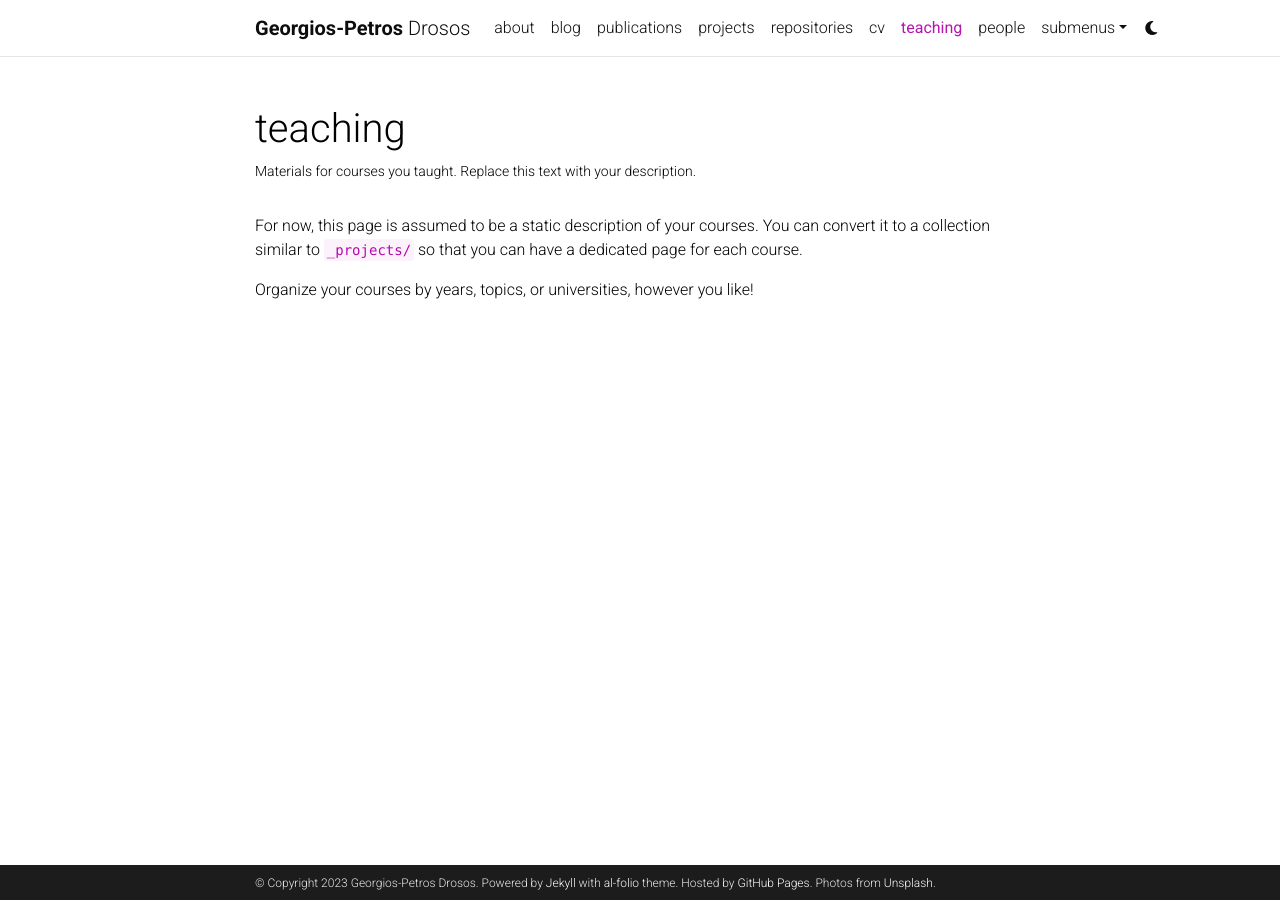
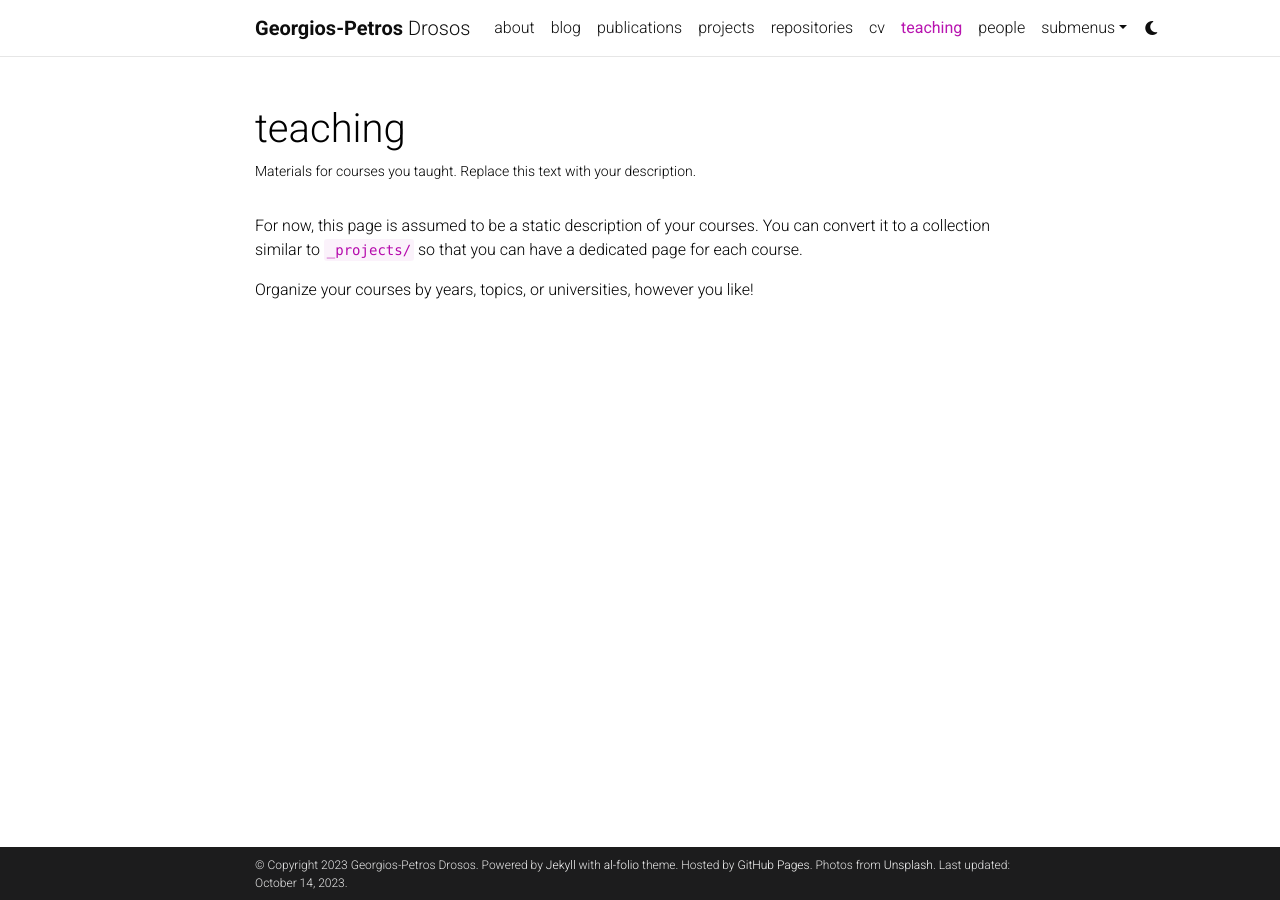
Before and after one commit to gdrosos/gdrosos.github.io, a Jekyll site: the page built from _pages/teaching.md, in a window 1280 px wide. Built offline with Jekyll 4.4.1, drawn with Linux system fonts in a browser that asks for light colours; comment, search, counter and statistics services are not loaded; a style sheet for code colours, icons or effects is not loaded; some of the changed lines change nothing that is shown.

Commit message:
Work on profile

```diff
--- a/_config.yml
+++ b/_config.yml
@@ -8,19 +8,19 @@
 last_name: Drosos
 email: gdrosos@aueb.gr.com
 description: > # the ">" symbol means to ignore newlines until "footer_text:"
-  A simple, whitespace theme for academics. Based on [*folio](https://github.com/bogoli/-folio) design.
+  Welcome to Georgios' personal website!
 footer_text: >
   Powered by <a href="https://jekyllrb.com/" target="_blank">Jekyll</a> with <a href="https://github.com/alshedivat/al-folio">al-folio</a> theme.
   Hosted by <a href="https://pages.github.com/" target="_blank">GitHub Pages</a>.
   Photos from <a href="https://unsplash.com" target="_blank">Unsplash</a>.
-keywords: jekyll, jekyll-theme, academic-website, portfolio-website  # add your own keywords or leave empty
+keywords:  # add your own keywords or leave empty
 
 lang: en # the language of your site (for example: en, fr, cn, ru, etc.)
 icon: ⚛️  # the emoji used as the favicon (alternatively, provide image name in /assets/img/)
 
 url: https://gdrosos.github.io # the base hostname & protocol for your site
 baseurl:  # the subpath of your site, e.g. /blog/
-last_updated: false # set to true if you want to display last updated in the footer
+last_updated: true # set to true if you want to display last updated in the footer
 impressum_path:  # set to path to include impressum link in the footer, use the same path as permalink in a page, helps to conform with EU GDPR
 
 # -----------------------------------------------------------------------------
@@ -67,13 +67,13 @@
 # Social integration
 # -----------------------------------------------------------------------------
 
-github_username: # your GitHub user name
+github_username: gdrosos
 gitlab_username: # your GitLab user name
-twitter_username: # your Twitter handle
+twitter_username: gdrosos_
 mastodon_username: # your mastodon instance+username in the format instance.tld/@username
-linkedin_username: # your LinkedIn user name
+linkedin_username: georgios-petros-drosos-498063173
 telegram_username: # your Telegram user name
-scholar_userid: # your Google Scholar ID
+scholar_userid: fLYKL_8AAAAJ
 semanticscholar_id: # your Semantic Scholar ID
 whatsapp_number: # your WhatsApp number (full phone number in international format. Omit any zeroes, brackets, or dashes when adding the phone number in international format.)
 orcid_id: # your ORCID ID
@@ -104,8 +104,6 @@
 wechat_qr: # filename of your wechat qr-code saved as an image (e.g., wechat-qr.png if saved to assets/img/wechat-qr.png)
 
 contact_note: >
-  You can even add a little note about which of these is the best way to reach you.
-
 # -----------------------------------------------------------------------------
 # Analytics and search engine verification
 # -----------------------------------------------------------------------------
@@ -155,8 +153,8 @@
 # If you have blog posts published on medium.com or other external sources,
 # you can display them in your blog by adding a link to the RSS feed.
 external_sources:
-  - name: medium.com
-    rss_url: https://medium.com/@al-folio/feed
+#   - name: medium.com
+#     rss_url: https://medium.com/@al-folio/feed
 
 # -----------------------------------------------------------------------------
 # Collections
@@ -272,8 +270,8 @@
 
 scholar:
 
-  last_name: [Einstein]
-  first_name: [Albert, A.]
+  last_name: [Drosos]
+  first_name: [Georgios-Petros]
 
   style: apa
   locale: en
```
